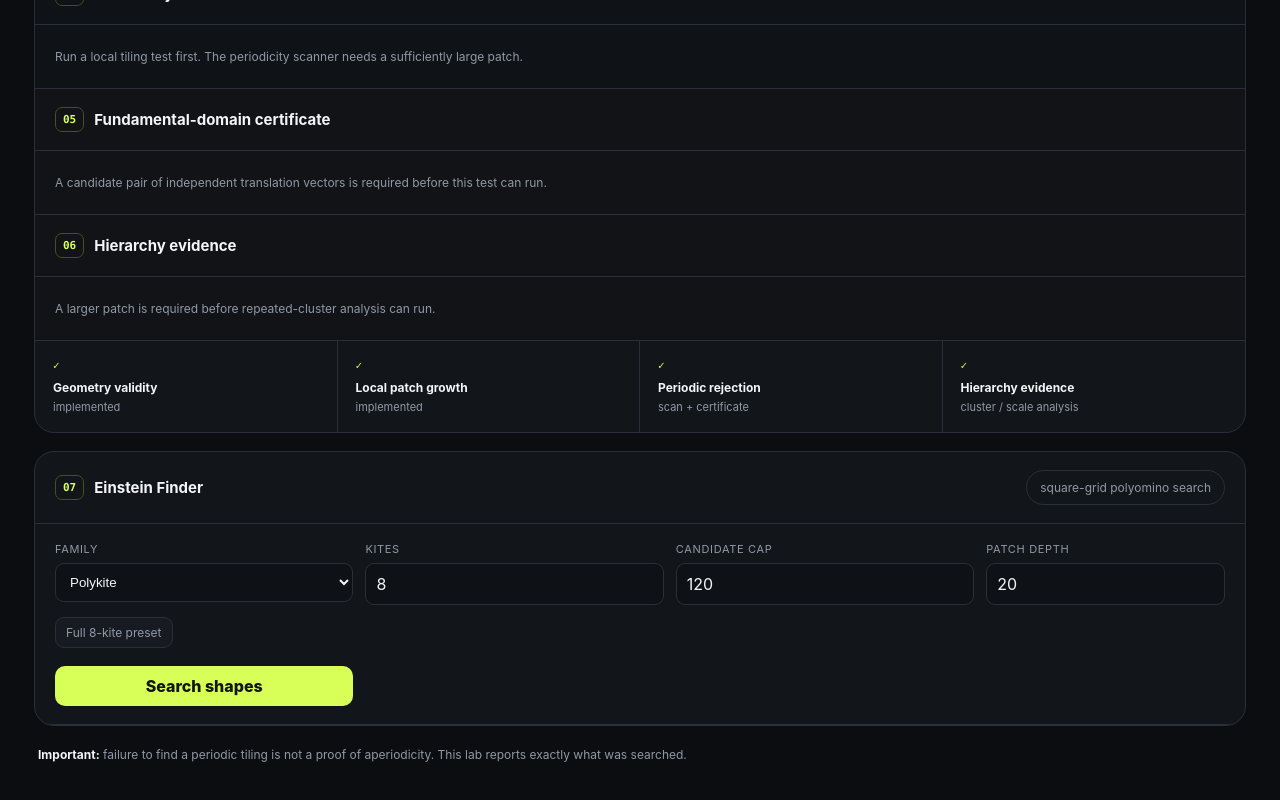
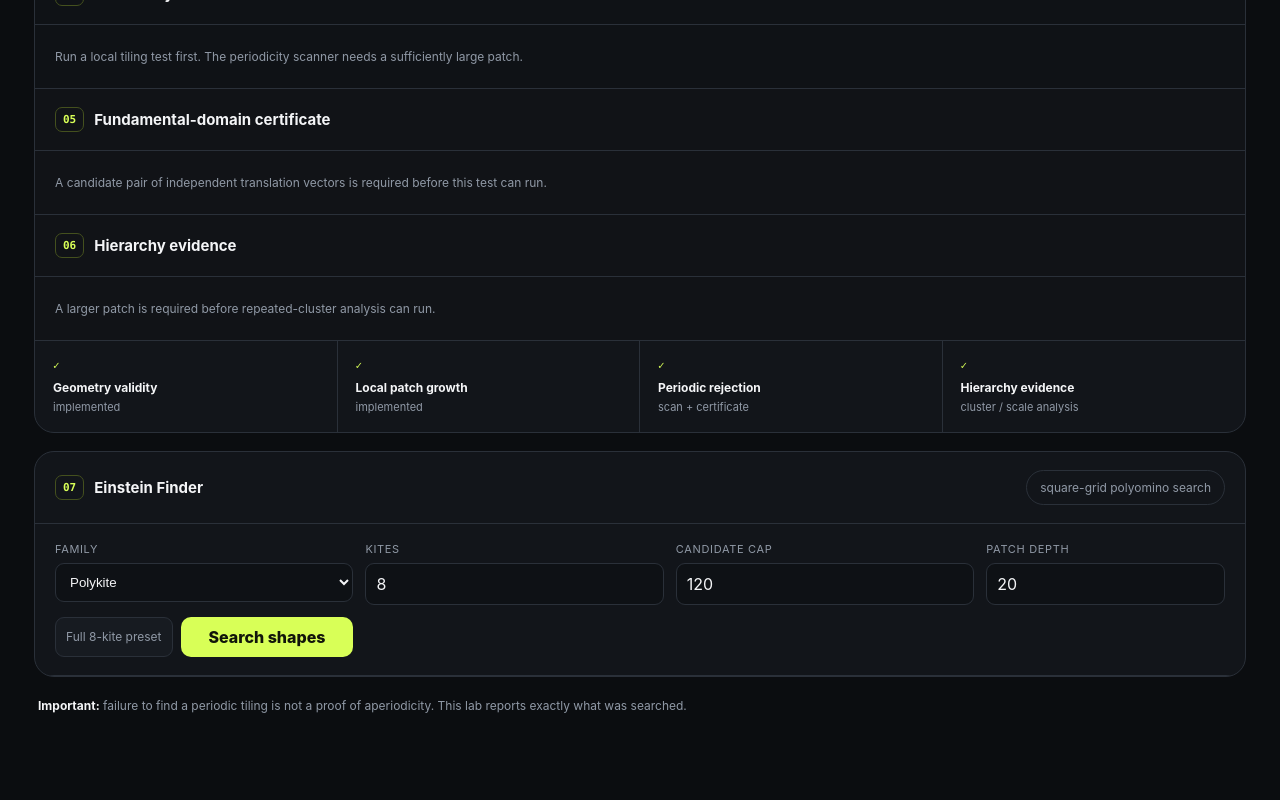
Before and after one commit to codaux/einstein-lab, a Next.js app: page / in a window 1280 px wide. Shown: the part 1322-2122 px from the top of the page. After the commit the page ends 2091 px from the top, so only its background shows below. Built offline with nearby package versions, Linux system fonts and the light colour scheme.

Commit message:
Style full-search Finder actions

```diff
--- a/app/globals.css
+++ b/app/globals.css
@@ -112,3 +112,10 @@ footer{padding:20px 4px;color:var(--muted);font-size:12px;line-height:1.5}footer
 .finderExport>div:first-child strong,.finderExport>div:first-child span{display:block}.finderExport>div:first-child strong{font-size:12px}.finderExport>div:first-child span{font-size:10px;color:var(--muted);margin-top:3px}
 .finderExport>div:last-child{display:flex;gap:8px}
 @media(max-width:620px){.finderExport{align-items:flex-start;flex-direction:column}}
+
+.finderActions{display:flex;gap:8px;align-items:flex-end}
+.finderActions .finderRun{margin:0}
+.finderActions .ghost{height:40px;white-space:nowrap}
+@media(max-width:1100px){.finderControls{grid-template-columns:1fr 1fr 1fr}.finderActions{grid-column:span 3}}
+@media(max-width:850px){.finderActions{grid-column:span 2}}
+@media(max-width:520px){.finderActions{grid-column:span 1;flex-direction:column;align-items:stretch}}
```
